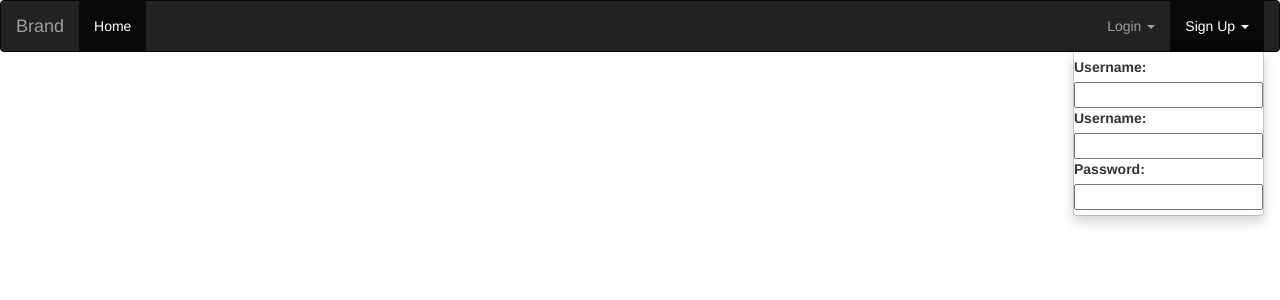
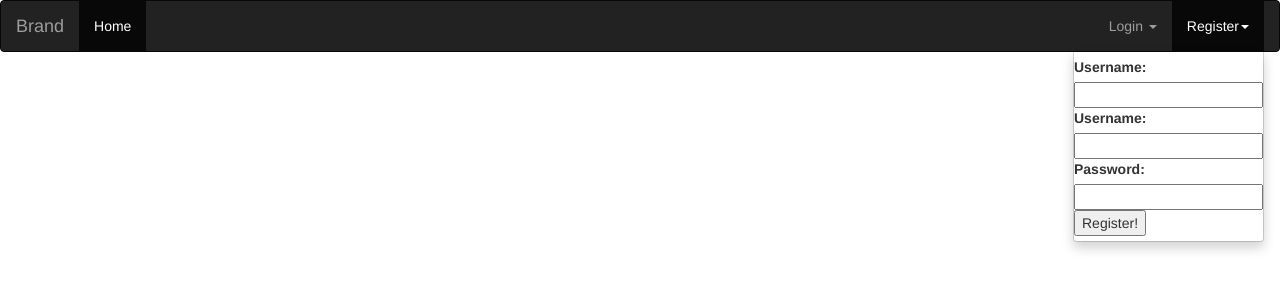
Before and after one commit to nyc-chipmunks-2016/typing-game, a Rails app: page / in a window 1280 px wide, after a click on "Register". Shown: the top 300 px of the page. Run offline with Rails 7, Linux system fonts and the light colour scheme; style sheets or scripts are compiled from the project's sources; some libraries are stand-ins or nearby versions.

```diff
--- /dev/null
+++ b/app/assets/javascripts/users.js
@@ -0,0 +1,2 @@
+// Place all the behaviors and hooks related to the matching controller here.
+// All this logic will automatically be available in application.js.
--- /dev/null
+++ b/app/assets/stylesheets/users.scss
@@ -0,0 +1,3 @@
+// Place all the styles related to the Users controller here.
+// They will automatically be included in application.css.
+// You can use Sass (SCSS) here: http://sass-lang.com/
--- /dev/null
+++ b/app/helpers/sessions_helper.rb
@@ -0,0 +1,3 @@
+module SessionsHelper
+
+end
--- /dev/null
+++ b/app/helpers/users_helper.rb
@@ -0,0 +1,2 @@
+module UsersHelper
+end
--- a/app/views/layouts/application.html.erb
+++ b/app/views/layouts/application.html.erb
@@ -35,34 +35,35 @@
 <!-- Registration Form -->
         <ul class="nav navbar-nav navbar-right">
           <li class="dropdown">
-            <a href="#" class="dropdown-toggle" data-toggle="dropdown" role="button" aria-haspopup="true" aria-expanded="false">Sign Up <span class="caret"></span></a>
+            <a href="#" class="dropdown-toggle" data-toggle="dropdown" role="button" aria-haspopup="true" aria-expanded="false">Register<span class="caret"></span></a>
             <ul id=”dropdown-login” class="dropdown-menu">
+              <form class="" action="/users" method="post">
               <li>
                 <div class="">
-                  <form class="" action="/sessions" method="post">
                     <label for="username">Username:</label>
-                    <input type="text" name="sessions[username]" value="">
-                  </form>
+                    <input type="text" name="user[username]" value="">
                 </div>
               </li>
               <li>
                 <div class="">
-                  <form class="" action="/sessions" method="post">
-                    <label for="username">Username:</label>
-                    <input type="text" name="sessions[username]" value="">
-                  </form>
+                  <label for="username">Username:</label>
+                  <input type="text" name="user[username]" value="">
                 </div>
               </li>
               <li>
                 <div class="">
-                  <form class="" action="/sessions" method="post">
-                    <label for="password">Password:</label>
-                    <input type="text" name="sessions[password]" value="">
-                  </form>
+                  <label for="password">Password:</label>
+                  <input type="text" name="user[password]" value="">
+                </div>
+              </li>
+              <li>
+                <div class="">
+                  <input type="submit" name="" value="Register!">
                 </div>
               </li>
             </ul>
           </li>
+        </form>
         </ul>
 <!-- Login Drop Down -->
         <ul class="nav navbar-nav navbar-right">
--- /dev/null
+++ b/app/views/users/show.html.erb
@@ -0,0 +1,2 @@
+<h1>Users#show</h1>
+<p>Find me in app/views/users/show.html.erb</p>
--- a/config/routes.rb
+++ b/config/routes.rb
@@ -1,4 +1,6 @@
 Rails.application.routes.draw do
+  get 'users/show'
+
   resources :users
   resources :games, except: [:edit, :index, :show, :update]
 
```
Also changed, not shown: app/controllers/application_controller.rb (+20 -0 lines), app/controllers/users_controller.rb (added, +7 -0 lines), spec/controllers/users_controller_spec.rb (added, +12 -0 lines), spec/helpers/users_helper_spec.rb (added, +15 -0 lines), spec/views/users/show.html.erb_spec.rb (added, +5 -0 lines).
